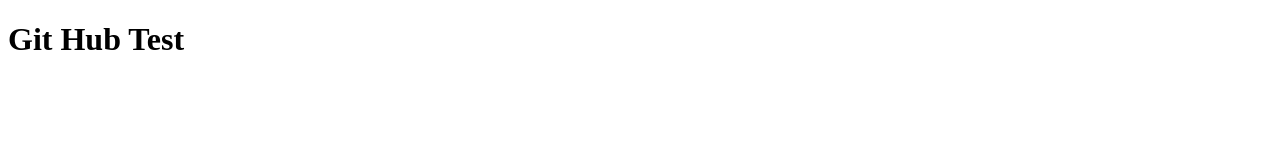
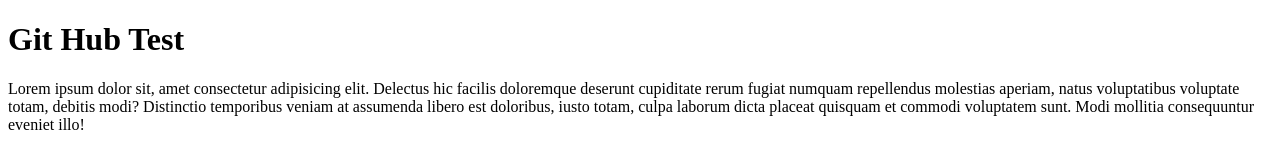
Before and after one commit to Delower89/Test, a plain HTML site: page index.html in a window 1280 px wide. Drawn offline with Linux system fonts and the light colour scheme.

Commit message:
ptag-added

```diff
--- a/index.html
+++ b/index.html
@@ -7,5 +7,6 @@
 </head>
 <body>
     <h1>Git Hub Test</h1>
+    <p>Lorem ipsum dolor sit, amet consectetur adipisicing elit. Delectus hic facilis doloremque deserunt cupiditate rerum fugiat numquam repellendus molestias aperiam, natus voluptatibus voluptate totam, debitis modi? Distinctio temporibus veniam at assumenda libero est doloribus, iusto totam, culpa laborum dicta placeat quisquam et commodi voluptatem sunt. Modi mollitia consequuntur eveniet illo!</p>
 </body>
 </html>
```
